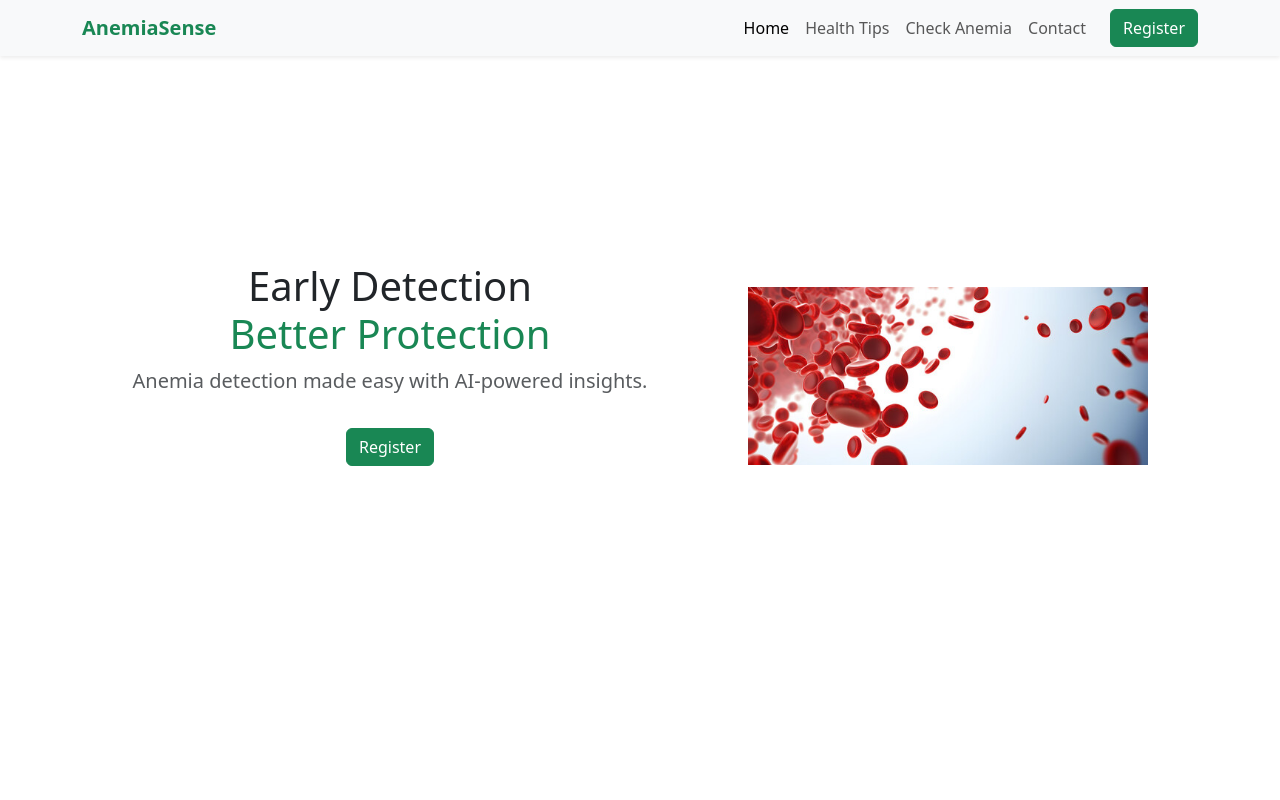
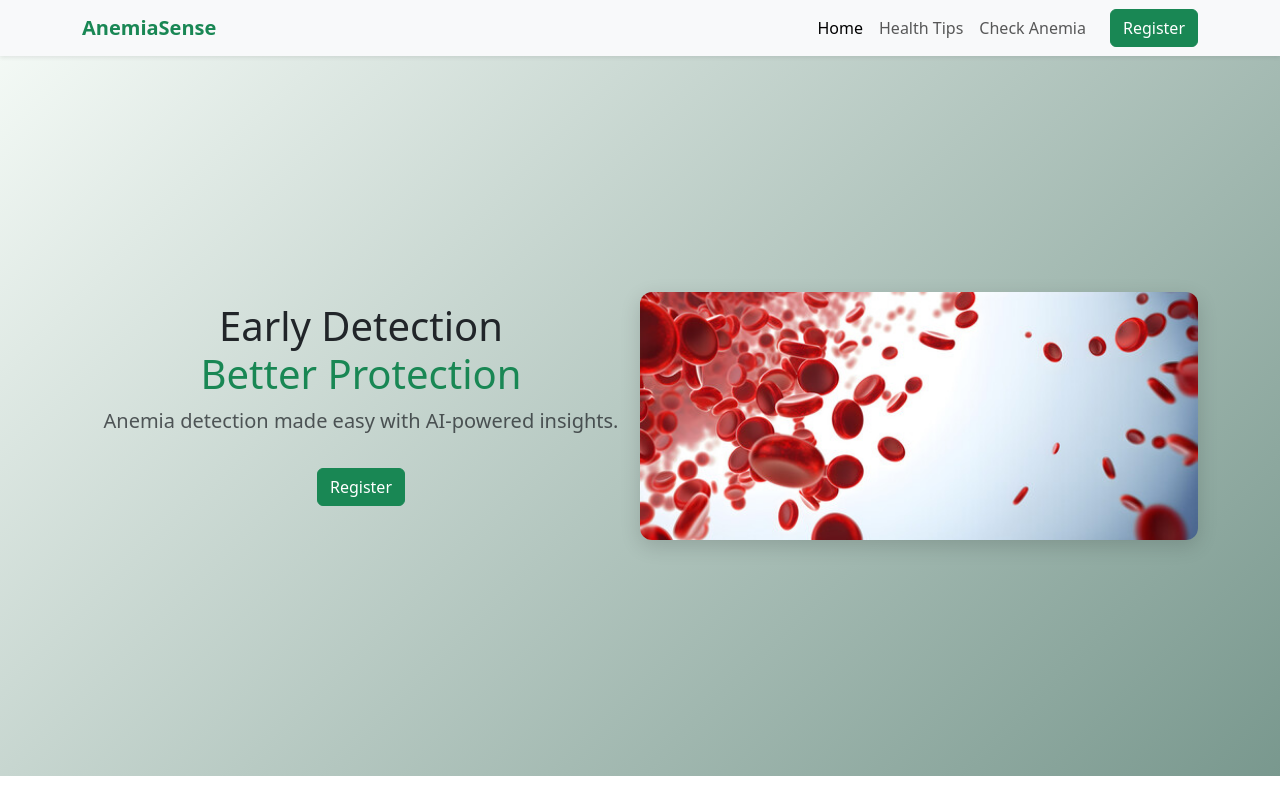
Before and after one commit to garima0702/Anemia_Sense, a Flask app: page / in a window 1280 px wide. Run offline with Flask 3, Linux system fonts and the light colour scheme; parts of the project's set-up code (start-up, migrations or seed data) failed here and were passed over.

Commit message:
final commit

```diff
--- a/Flask/static/css/style.css
+++ b/Flask/static/css/style.css
@@ -1,10 +1,10 @@
 .hero {
-  padding: 60px 0;
-  min-height: 80vh; /* Makes hero take most of viewport height */
+  padding: 80px 0; /* more padding */
+  min-height: 90vh; /* taller hero section */
   display: flex;
-  align-items: center; /* Vertical center */
-  justify-content: center; /* Horizontal center */
-  text-align: center; /* Center text in small screens */
+  align-items: center;
+  justify-content: center;
+  text-align: center;
 }
 
 .hero-text {
@@ -13,21 +13,27 @@
 
 .hero-image {
   flex: 1;
-  max-width: 500px;
+  max-width: 650px; /* bigger illustration */
 }
 
-
-.home-illustration {
-    max-width: 500px; /* bigger than default */
-    width: 100%;
-    height: auto;
-    border-radius: 12px;
-    box-shadow: 0px 6px 20px rgba(0, 0, 0, 0.15);
+.home-illustration,
+.hero-image img {
+  max-width: 650px;
+  width: 100%;
+  height: auto;
+  border-radius: 12px;
+  box-shadow: 0px 6px 20px rgba(0, 0, 0, 0.15);
 }
 
 @media (max-width: 768px) {
   .hero {
-    flex-direction: column; /* Stack on smaller screens */
+    flex-direction: column;
     text-align: center;
   }
+  .hero-image {
+    max-width: 100%;
+  }
 }
+.hero {
+  background: linear-gradient(135deg, #f3f9f5 0%, #79988e 100%);
+}
--- a/Flask/templates/index.html
+++ b/Flask/templates/index.html
@@ -25,7 +25,7 @@
         <li class="nav-item"><a class="nav-link" href="/health-tips">Health Tips</a></li>
 
         <li class="nav-item"><a class="nav-link" href="/form">Check Anemia</a></li>
-        <li class="nav-item"><a class="nav-link" href="#">Contact</a></li>
+
       </ul>
       <a href="{{ url_for('login') }}" class="btn btn-success ms-3">Register</a>
 
```
Also changed, not shown: Flask/static/images/bk.jpg (added).
